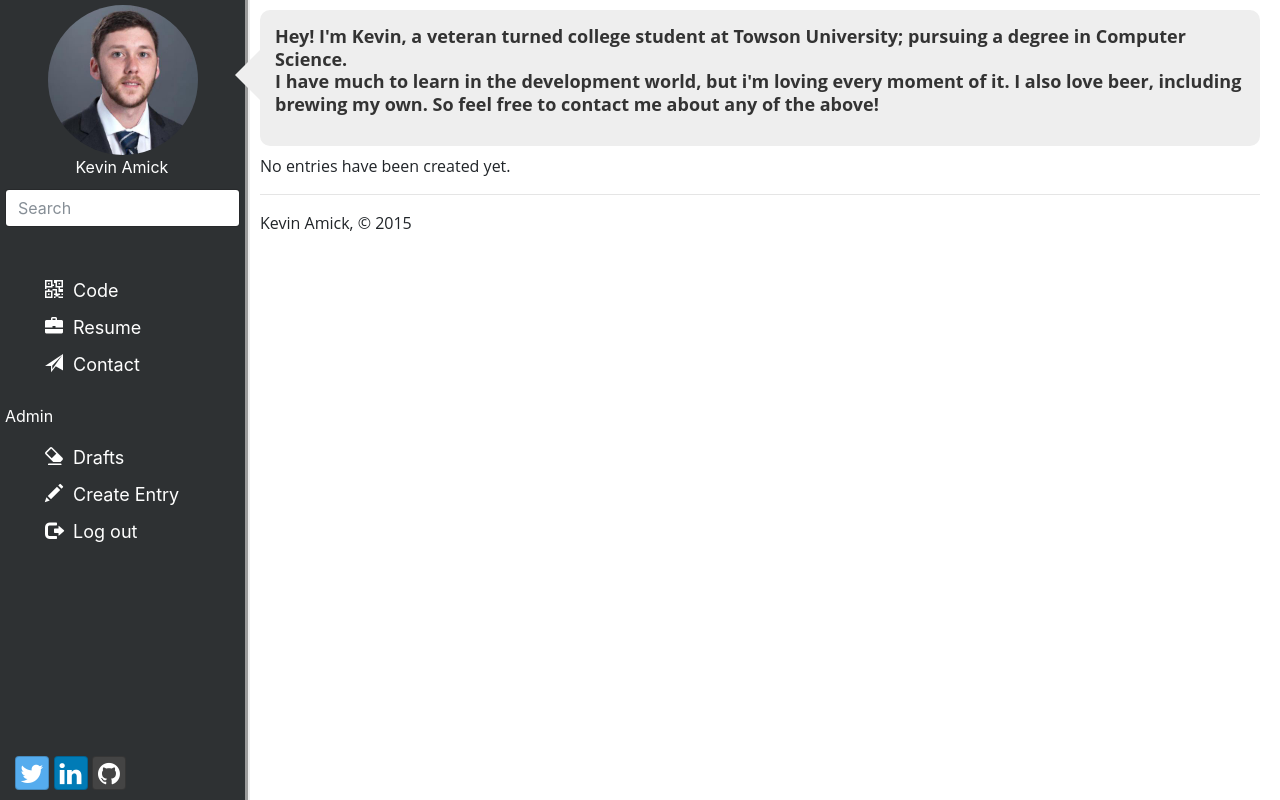
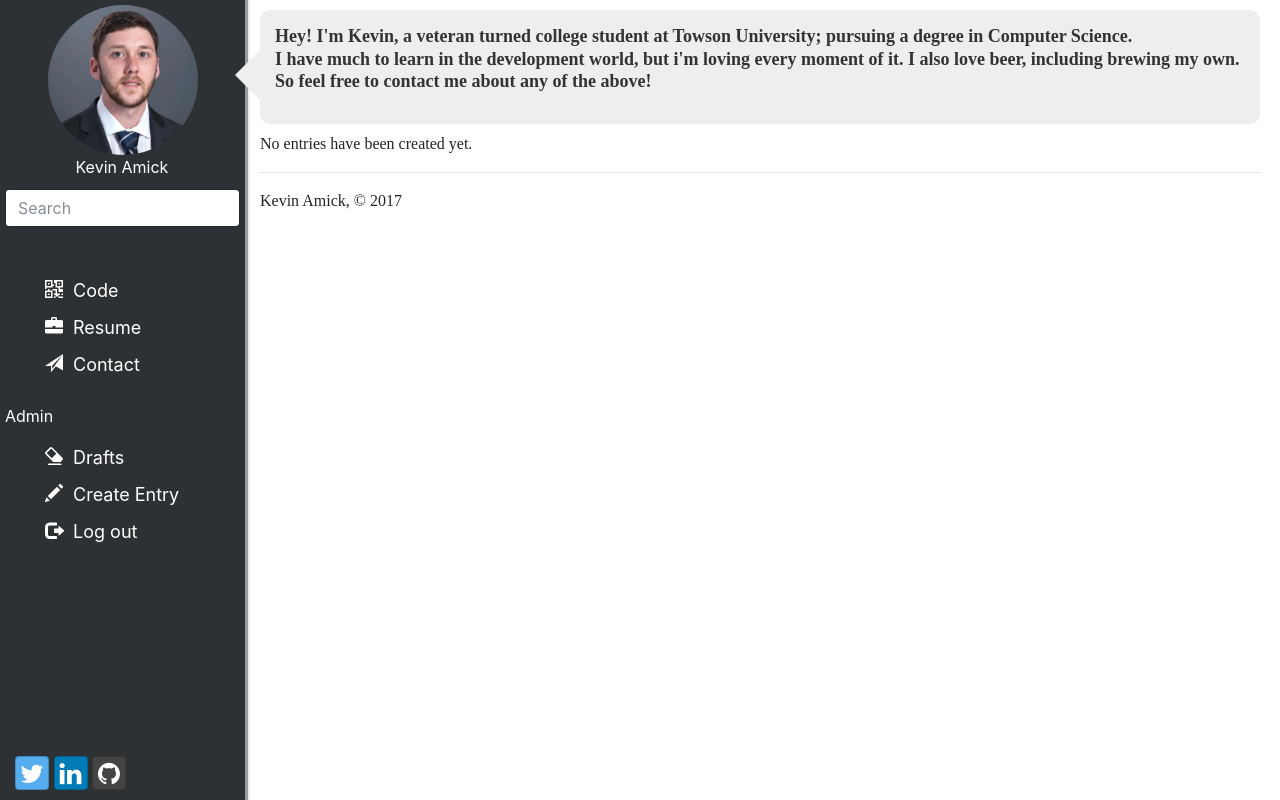
Before and after one commit to kevinamick/blog, a Flask app: page / in a window 1280 px wide. Run offline with Flask 2, Linux system fonts and the light colour scheme; the visitor is signed in with stand-in values (Sample User, id 1); data that the repository does not hold is empty; parts of the project's set-up code (start-up, migrations or seed data) failed here and were passed over; some libraries are stand-ins or nearby versions; some web fonts are replaced.

Commit message:
front end changes

```diff
--- a/app.py
+++ b/app.py
@@ -3,7 +3,6 @@ from flask import Flask
 from playhouse.flask_utils import FlaskDB
 
 from config_reader import config_reader
-
 
 # You may consider using a one-way hash to generate the password, and then
 # use the hash again in the login view to perform the comparison. This is just
--- a/static/css/blog.css
+++ b/static/css/blog.css
@@ -1,3 +1,13 @@
+@font-face {
+    font-family: "Panton-BlackCaps";
+    src: url('../fonts/Panton-BlackCaps.otf');
+}
+
+@font-face {
+    font-family: "Panton-LightCaps";
+    src: url('../fonts/Panton-LightCaps.otf');
+}
+
 @media (max-width: 768px) {
     .navigation {
         min-width: 80px;
@@ -60,7 +70,7 @@
 
 i, span {
     display: inline-block;
-    margin-right:10px;
+    margin-right: 10px;
 }
 
 a.brand {
@@ -117,45 +127,60 @@ a.brand {
 }
 
 .content {
-  font-family: "Open Sans", Arial, Helvetica, Sans-Serif;
+    font-family: "Panton-BlackCaps";
     width: 1000px;
     min-height: 100vh;
     margin-left: 10px;
     transition: all 0.3s;
 }
 
-.about {
-  position:relative;
-  padding:15px;
-  margin:100px 0 0.5em;
-  color:#333;
-  background:#eee;
-  /* css3 */
-  -webkit-border-radius:10px;
-  -moz-border-radius:10px;
-  border-radius:10px;
+.body {
+    font-family: "Panton-LightCaps";
 }
 
-.about p {font-size:18px; line-height:1.25em;}
+.about {
+    font-family: "Panton-LightCaps";
+    position: relative;
+    padding: 15px;
+    margin: 100px 0 0.5em;
+    color: #333;
+    background: #eee;
+    /* css3 */
+    -webkit-border-radius: 10px;
+    -moz-border-radius: 10px;
+    border-radius: 10px;
+}
+
+.about p {
+    font-size: 18px;
+    line-height: 1.25em;
+}
 
 /* creates the triangle */
 .about:after {
-  content:"";
-  position:absolute;
+    content: "";
+    position: absolute;
     top: 30px;
     left: -25px;
     border-top: 35px solid transparent;
     border-bottom: 35px solid transparent;
     border-right: 35px solid #eee;
     /* reduce the damage in FF3.0 */
-  display:block;
-  width:0;
+    display: block;
+    width: 0;
 }
 
 .about {
     margin-top: 10px;
     font-weight: bold;
-    font-family: "Open Sans", Arial, Helvetica, Sans-Serif;
+}
+
+.title a {
+    color: black;
+}
+
+.time {
+    font-size: 13px;
 }
 
 /* Message flashing */
--- a/templates/base.html
+++ b/templates/base.html
@@ -88,7 +88,7 @@
         {% block content %}{% endblock %}
         <footer class="navbar-default navbar-fixed-bottom">
             <hr/>
-            <p>Kevin Amick, &copy; 2015</p>
+            <p>Kevin Amick, &copy; 2017</p>
         </footer>
     </div>
 </div>
--- a/templates/detail.html
+++ b/templates/detail.html
@@ -11,6 +11,6 @@
 {% endblock %}
 
 {% block content %}
-  <p>Created {{ entry.timestamp.strftime('%m/%d/%Y at %G:%I%p') }}</p>
-  {{ entry.html_content }}
+  <p>Created {{ entry.timestamp.strftime('%m/%d/%Y') }}</p>
+    <p class="body">{{ entry.html_content }}</p>
 {% endblock %}
--- a/templates/index.html
+++ b/templates/index.html
@@ -14,12 +14,9 @@
     {% endif %}
 {% endblock %}
 
-{% block title %}Blog entries{% endblock %}
-
 {% block content_title %}
     {% if search %}
         Search "{{ search }}"
-    {% else %}
     {% endif %}
 {% endblock %}
 
@@ -28,15 +25,15 @@
         {% if search %}
             {% set entry = entry.entry %}
         {% endif %}
-        <h3>
+        <h3 class="title">
             <a href="
                     {% if entry.published %}{{ url_for('detail', slug=entry.slug) }}{% else %}{{ url_for('edit', slug=entry.slug) }}{% endif %}">
                 {{ entry.title }}
             </a>
         </h3>
+        <p class="time">Created {{ entry.timestamp.strftime('%m/%d/%Y') }}</p>
         <hr/>
-        <p>{{ entry.content }}</p>
-        <p>Created {{ entry.timestamp.strftime('%m/%d/%Y at %G:%I%p') }}</p>
+        <p class="body">{{ entry.html_content }}</p>
     {% else %}
         <p>No entries have been created yet.</p>
     {% endfor %}
```
Lines whose indentation alone changed are shown as unchanged.
